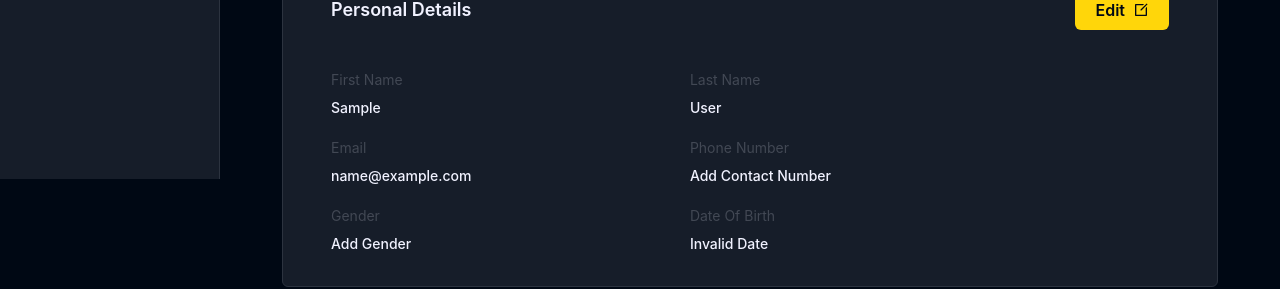
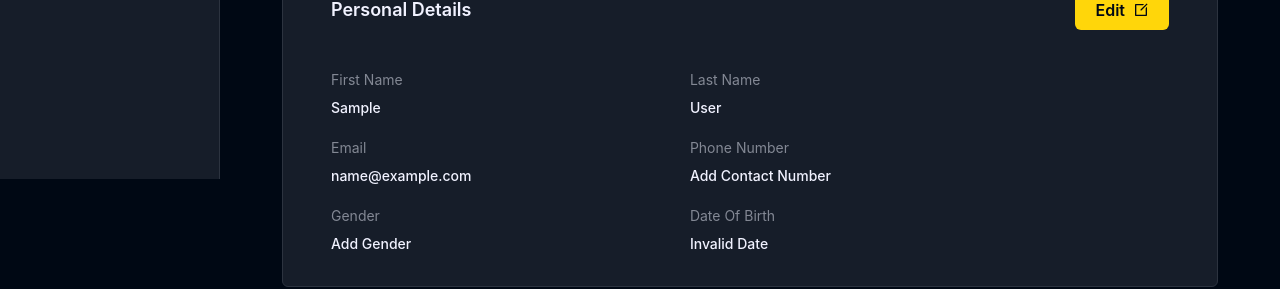
Before and after one commit to navneet-039/LMS-, a React (Vite) app in the folder my-project/: page /dashboard/my-profile in a window 1280 px wide. Shown: the part 646-935 px from the top of the page. Built offline with nearby package versions, Linux system fonts and the light colour scheme; no server answers; sample sign-in values are in the browser's storage.

Commit message:
handled localstorage problem

```diff
--- a/my-project/src/Services/operations/profileAPI.jsx
+++ b/my-project/src/Services/operations/profileAPI.jsx
@@ -24,6 +24,7 @@ export function getUserDetails(token, navigate) {
         ? response.data.data.image
         : `https://api.dicebear.com/5.x/initials/svg?seed=${response.data.data.firstName} ${response.data.data.lastName}`
       dispatch(setUser({ ...response.data.data, image: userImage }))
+      localStorage.setItem("user", JSON.stringify({ ...response.data.user, image: userImage }));
     } catch (error) {
       dispatch(logout(navigate))
       console.log("GET_USER_DETAILS API ERROR............", error)
--- a/my-project/src/Services/operations/settingApi.jsx
+++ b/my-project/src/Services/operations/settingApi.jsx
@@ -3,6 +3,7 @@ import { toast } from "react-hot-toast"
 import { setUser } from "../../slices/profileSlice"
 import { apiConnector } from "../apiConnector"
 import { settingsEndpoints } from "../api"
+import {logout} from "./authAPI"
 
 
 const {
@@ -60,6 +61,7 @@ export function updateProfile(token, formData) {
       dispatch(
         setUser({ ...response.data.updatedUserDetails, image: userImage })
       )
+      localStorage.setItem("user", JSON.stringify({ ...response.data.updatedUserDetails, image: userImage }));
       toast.success("Profile Updated Successfully")
     } catch (error) {
       console.log("UPDATE_PROFILE_API API ERROR............", error)
--- a/my-project/src/components/core/Dashboard/MyProfile.jsx
+++ b/my-project/src/components/core/Dashboard/MyProfile.jsx
@@ -76,19 +76,19 @@ export default function MyProfile() {
         <div className="flex max-w-[500px] justify-between">
           <div className="flex flex-col gap-y-5">
             <div>
-              <p className="mb-2 text-sm text-richblack-600">First Name</p>
+              <p className="mb-2 text-sm text-richblack-300">First Name</p>
               <p className="text-sm font-medium text-richblack-5">
                 {user?.firstName}
               </p>
             </div>
             <div>
-              <p className="mb-2 text-sm text-richblack-600">Email</p>
+              <p className="mb-2 text-sm text-richblack-300">Email</p>
               <p className="text-sm font-medium text-richblack-5">
                 {user?.email}
               </p>
             </div>
             <div>
-              <p className="mb-2 text-sm text-richblack-600">Gender</p>
+              <p className="mb-2 text-sm text-richblack-300">Gender</p>
               <p className="text-sm font-medium text-richblack-5">
                 {user?.additionalDetails?.gender ?? "Add Gender"}
               </p>
@@ -96,19 +96,19 @@ export default function MyProfile() {
           </div>
           <div className="flex flex-col gap-y-5">
             <div>
-              <p className="mb-2 text-sm text-richblack-600">Last Name</p>
+              <p className="mb-2 text-sm text-richblack-300">Last Name</p>
               <p className="text-sm font-medium text-richblack-5">
                 {user?.lastName}
               </p>
             </div>
             <div>
-              <p className="mb-2 text-sm text-richblack-600">Phone Number</p>
+              <p className="mb-2 text-sm text-richblack-300">Phone Number</p>
               <p className="text-sm font-medium text-richblack-5">
                 {user?.additionalDetails?.contactNumber ?? "Add Contact Number"}
               </p>
             </div>
             <div>
-              <p className="mb-2 text-sm text-richblack-600">Date Of Birth</p>
+              <p className="mb-2 text-sm text-richblack-300">Date Of Birth</p>
               <p className="text-sm font-medium text-richblack-5">
                 {formattedDate(user?.additionalDetails?.dateOfBirth) ??
                   "Add Date Of Birth"}
--- a/my-project/src/components/core/Dashboard/settings/ChangeProfilePicture.jsx
+++ b/my-project/src/components/core/Dashboard/settings/ChangeProfilePicture.jsx
@@ -1,62 +1,59 @@
-import { useState,useEffect,useRef } from "react";
-import { useDispatch, useSelector } from "react-redux"
+import { useState, useEffect, useRef } from "react";
+import { useDispatch, useSelector } from "react-redux";
 import IconBtn from "../../../common/IconBtn";
-import { FiUpload } from "react-icons/fi"
+import { FiUpload } from "react-icons/fi";
 
-import { updateDisplayPicture } from "../../../../Services/operations/settingApi"
+import { updateDisplayPicture } from "../../../../Services/operations/settingApi";
 
-export default function ChangeProfilePicture(){
-  const {token}=useSelector((state)=>state.auth)
-  const {user}=useSelector((state)=>state.profile);
-  const dispatch=useDispatch();
-  const[loading,setLoading]=useState(false);
-  const [imageFile,setImageFile]=useState(null);
-  const [previewSource,setPreviewSource]=useState(null);
-  const fileInputRef=useRef(null);
-  const handleClick=()=>{
-    fileInputRef.current.click()
-  }
-  const handleFileChange=(e)=>{
-    const file=e.target.files[0];
-    if(file){
+export default function ChangeProfilePicture() {
+  const { token } = useSelector((state) => state.auth);
+  const { user } = useSelector((state) => state.profile);
+  const dispatch = useDispatch();
+  const [loading, setLoading] = useState(false);
+  const [imageFile, setImageFile] = useState(null);
+  const [previewSource, setPreviewSource] = useState(null);
+  const fileInputRef = useRef(null);
+  const handleClick = () => {
+    fileInputRef.current.click();
+  };
+  const handleFileChange = (e) => {
+    const file = e.target.files[0];
+    if (file) {
       setImageFile(file);
       previewFile(file);
     }
-
+  };
+  const previewFile = (file) => {
+    const reader = new FileReader();
+    reader.readAsDataURL(file);
+    reader.onloadend = () => {
+      setPreviewSource(reader.result);
+    };
+  };
+  const handleFileUpload = () => {
+    try {
+      setLoading(true);
+      const formData = new FormData();
+      formData.append("displayPicture", imageFile);
+      dispatch(updateDisplayPicture(token, formData)).then(() => {
+        setLoading(false);
+      });
+    } catch (error) {
+      console.log("ERROR MESSAGE - ", error.message);
     }
-  const previewFile=(file)=>{
-    const reader=new FileReader();
-    reader.readAsDataURL(file);
-    reader.onloadend=()=>{
-      setPreviewSource(reader.result)
-    }
-  }
-  const handleFileUpload=()=>{
-    try{
-      setLoading(true);
-      const formData=new FormData();
-      formData.append("displayPicture",imageFile);
-      dispatch(updateDisplayPicture(token,formData)).then(()=>{
-        setLoading(false);
-      })
-
-    }catch(error){
-        console.log("ERROR MESSAGE - ", error.message)
-
-    }
-  }
+  };
   useEffect(() => {
     if (imageFile) {
-      previewFile(imageFile)
+      previewFile(imageFile);
     }
-  }, [imageFile])
+  }, [imageFile]);
 
   return (
     <>
       <div className="flex items-center justify-between rounded-md border-[1px] border-richblack-700 bg-richblack-800 p-8 px-12 text-richblack-5">
         <div className="flex items-center gap-x-4">
-
-<img src={previewSource|| user?.image}
+          <img
+            src={previewSource || user?.image}
             alt={`profile-${user?.firstName}`}
             className="aspect-square w-[78px] rounded-full object-cover"
           />
@@ -76,23 +73,19 @@ className="aspect-square w-[78px] rounded-full object-cover"
                 className="cursor-pointer rounded-md bg-richblack-700py-2 px-5 font-semibold text-richblack-50"
               >
                 Select
-
               </button>
               <IconBtn
-    text={loading ? "uploading" :"Upload"}
+                text={loading ? "uploading" : "Upload"}
                 onclick={handleFileUpload}
               >
-    {
-      !loading && (
+                {!loading && (
                   <FiUpload className="text-lg text-richblack-900" />
-      )
-    }
+                )}
               </IconBtn>
-
             </div>
           </div>
         </div>
       </div>
     </>
-  )
+  );
 }
--- a/my-project/src/components/core/Dashboard/settings/DeleteAccount.jsx
+++ b/my-project/src/components/core/Dashboard/settings/DeleteAccount.jsx
@@ -1,23 +1,22 @@
-
 import { FiTrash2 } from "react-icons/fi"
 import { useDispatch, useSelector } from "react-redux"
 import { useNavigate } from "react-router-dom"
 import { deleteProfile } from "../../../../Services/operations/settingApi"
 
-export default  function DeleteAccount(){
+export default function DeleteAccount() {
   const { token } = useSelector((state) => state.auth)
   const dispatch = useDispatch()
   const navigate = useNavigate()
-   async function handleDeleteAccount() {cd
+
+  async function handleDeleteAccount() {
     try {
-      dispatch(deleteProfile(token, navigate))
+      await dispatch(deleteProfile(token, navigate));
     } catch (error) {
       console.log("ERROR MESSAGE - ", error.message)
     }
   }
 
-  return(
-     <>
+  return (
     <div className="my-10 flex flex-row gap-x-5 rounded-md border-[1px] border-pink-700 bg-pink-900 p-8 px-12">
       <div className="flex aspect-square h-14 w-14 items-center justify-center rounded-full bg-pink-700">
         <FiTrash2 className="text-3xl text-pink-200" />
@@ -27,10 +26,10 @@ export default  function DeleteAccount(){
           Delete Account
         </h2>
         <div className="w-3/5 text-pink-25">
-            <p>Would you like to delete account?</p>
+          <p>Would you like to delete your account?</p>
           <p>
             This account may contain Paid Courses. Deleting your account is
-              permanent and will remove all the contain associated with it.
+            permanent and will remove all content associated with it.
           </p>
         </div>
         <button
@@ -42,7 +41,5 @@ export default  function DeleteAccount(){
         </button>
       </div>
     </div>
-    </>
-
   )
 }
```
Lines whose indentation alone changed are shown as unchanged.
